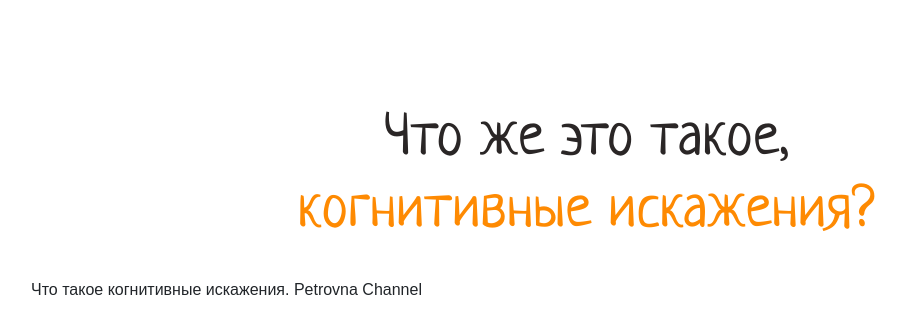
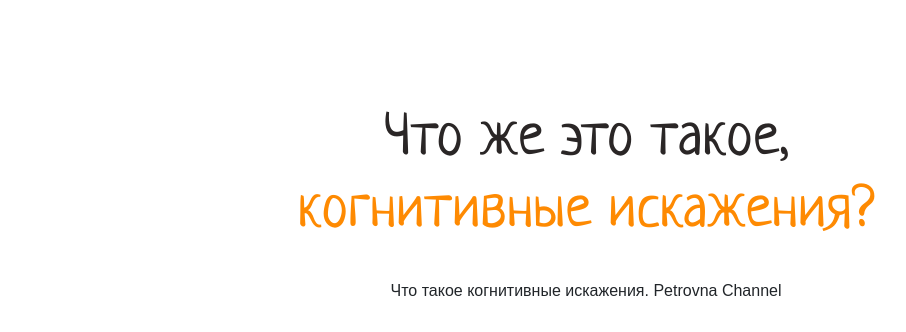
Before and after one commit to ivann1302/layout-designer-project-58, a website: page src/index.html in a window 1280 px wide. Shown: the part 915-1247 px from the top of the page, without its empty margins (134-1040 px from the left). Drawn offline with Linux system fonts and the light colour scheme; grey boxes are pictures that could not be loaded; a web font is replaced by a local one.

Commit message:
Корректировка

```diff
--- a/src/styles/style.css
+++ b/src/styles/style.css
@@ -191,8 +191,9 @@ a {
 
 .video-p {
   position: absolute;
-  top: 273px;
-  left: 165px;
+  top: 274px;
+  left: 0;
+  right: 0;
 
   display: block;
 
```
